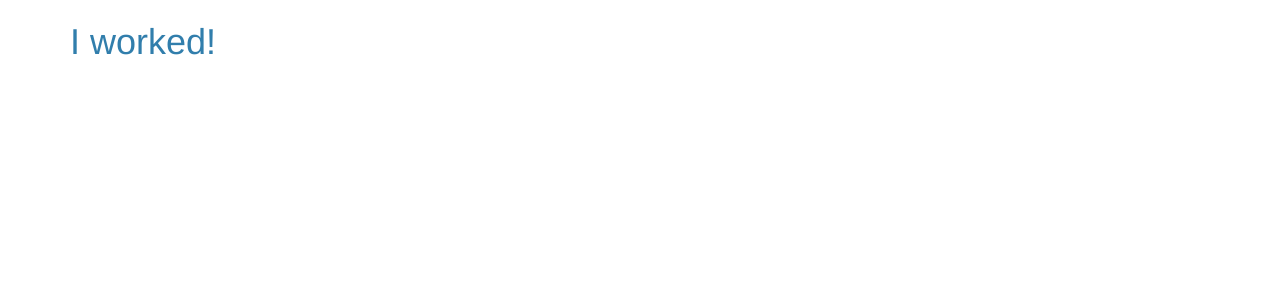
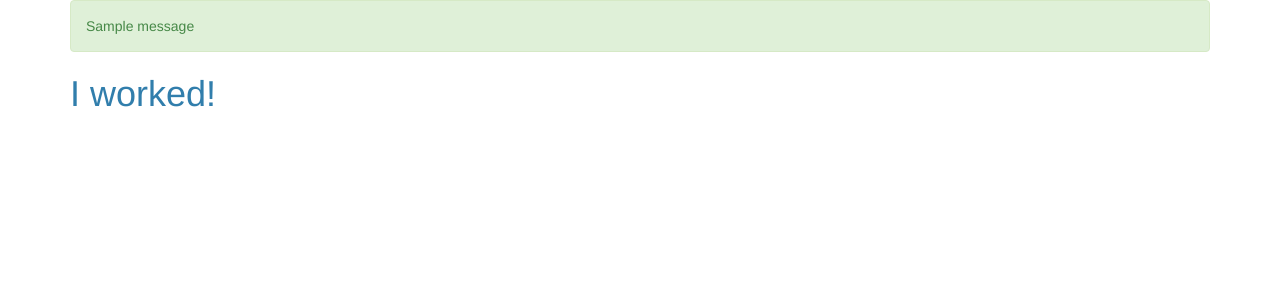
Before and after one commit to xmarnic/improv_registration, a Flask app: page / in a window 1280 px wide. Before the commit the part shown is almost empty. Shown: the top 300 px of the page. Run offline with Flask 2, Linux system fonts and the light colour scheme; one stand-in notice (Sample message) is shown; some libraries are stand-ins or nearby versions.

Commit message:
Add div for flashed messages.

```diff
--- a/templates/layout.html
+++ b/templates/layout.html
@@ -8,6 +8,11 @@
     </head>
     <body>
         <div class="container">
+            {% for message in get_flashed_messages() %}
+                <div class="alert alert-success" role="alert">
+                    {{ message }}
+                </div>
+            {% endfor %}
             {% block body %}{% endblock %}
         </div>
     </body>
```
